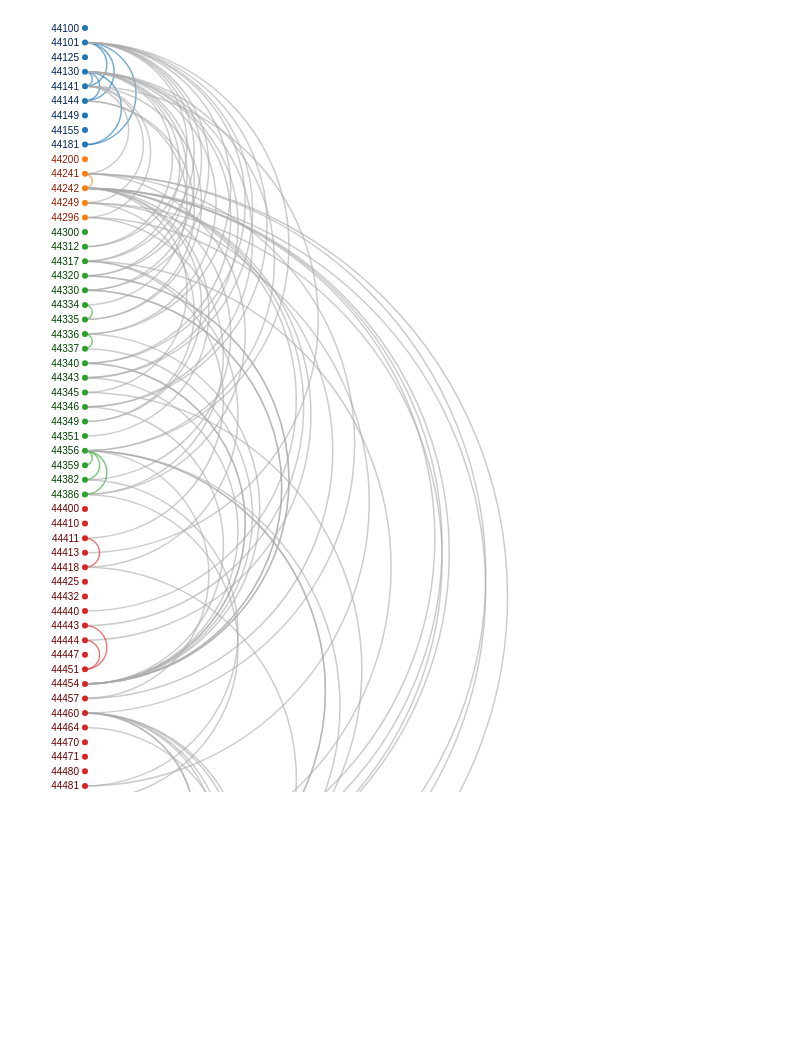
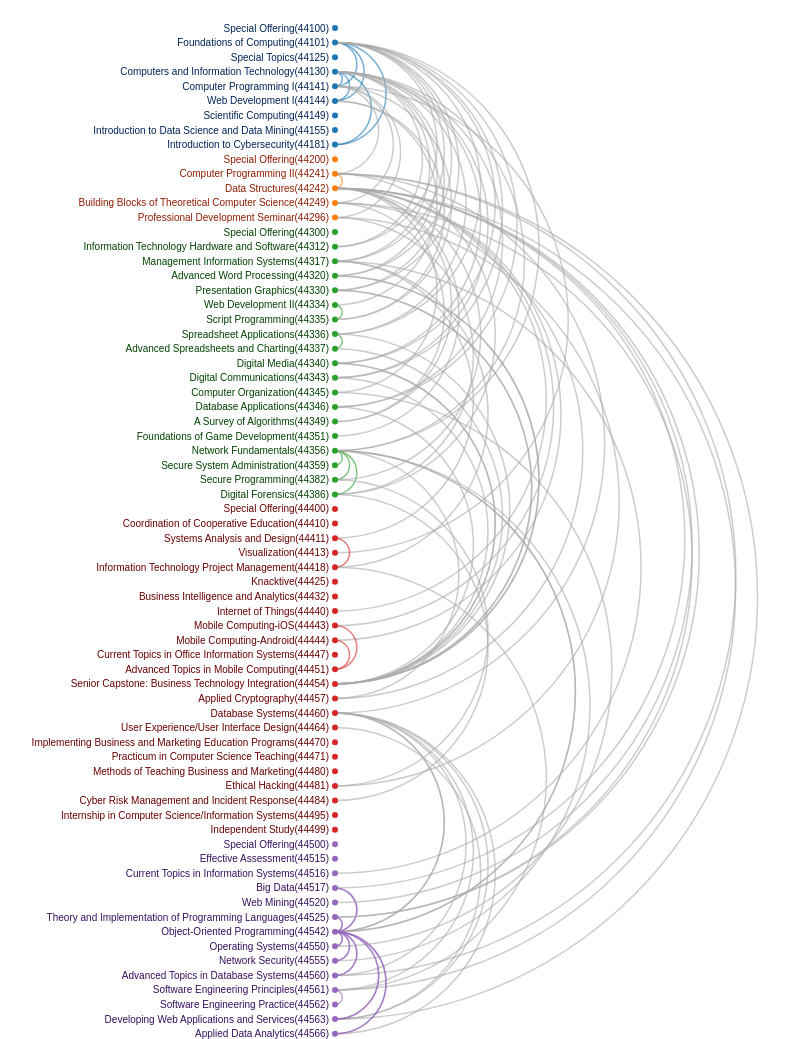
Before and after one commit to neloe/program-miner, a plain HTML site: page index.html in a window 1280 px wide. Shown: the top 1039 px of the page, without its empty margins (23-813 px from the left). Before the commit the page ends 800 px from the top, so only its background shows below. Drawn offline with nearby package versions, Linux system fonts and the light colour scheme.

Commit message:
Add class names and scrolling

```diff
--- a/arcgraph.js
+++ b/arcgraph.js
@@ -2,26 +2,24 @@
 fetch("csprereqs_arc.json").then(response => response.json())
 .then(data => {
 function _graph () {
-  const nodes = data.nodes.map(({id, group}) => ({
+  const nodes = data.nodes.map(({id, name, group}) => ({
     id,
+    name,
     sourceLinks: [],
     targetLinks: [],
     group
   }));
-  console.log(data.links)
-  console.log(nodes)
+  document.getElementById('canvas').style.height = (nodes.length-5) + 'em'
+
 
 
   const nodeById = new Map(nodes.map(d => [d.id, d]));
-  console.log(nodeById)
   const links = data.links.map(({source, target, value}) => ({
     source: nodeById.get(source),
     target: nodeById.get(target),
     value
   }));
-console.log(links)
   for (const link of links) {
-    console.log(link)
     const {source, target, value} = link;
     source.sourceLinks.push(link);
     target.targetLinks.push(link);
@@ -33,7 +31,7 @@
 let height = 1104
 let step = 14
 let color = d3.scaleOrdinal(graph.nodes.map(d => d.group).sort(d3.ascending), d3.schemeCategory10)
-let margin = ({top: 20, right: 20, bottom: 20, left: 100})
+let margin = ({top: 20, right: 20, bottom: 20, left: 350})
 let y = d3.scalePoint(graph.nodes.map(d => d.id).sort(d3.ascending), [margin.top, height - margin.bottom])
 
 
@@ -79,7 +77,7 @@
           .attr("x", -6)
           .attr("dy", "0.35em")
           .attr("fill", d => d3.lab(color(d.group)).darker(2))
-          .text(d => d.id))
+          .text(d => d.name + '(' + d.id + ')'))
       .call(g => g.append("circle")
           .attr("r", 3)
           .attr("fill", d => color(d.group)));
--- a/index.html
+++ b/index.html
@@ -3,7 +3,7 @@
   <link href="style.css" rel="stylesheet" type="text/css">
 </head>
 <body>
-  <svg></svg>
+  <svg id='canvas'></svg>
   <script src="https://d3js.org/d3.v5.min.js"></script>
   <script src="arcgraph.js"></script>
 </body>
--- a/style.css
+++ b/style.css
@@ -1,9 +1,10 @@
-#canvas {
-  height: 100%;
-  width: 100%;
+body {
+  overflow: scroll;
 }
 
-svg {
-  height: 100%;
+svg
+{
+  height: 100em;
   width: 100%;
+  overflow-y: scroll;
 }
```
Also changed, not shown: csprereqs_arc.json (+1 -1 lines), 1 other file.
